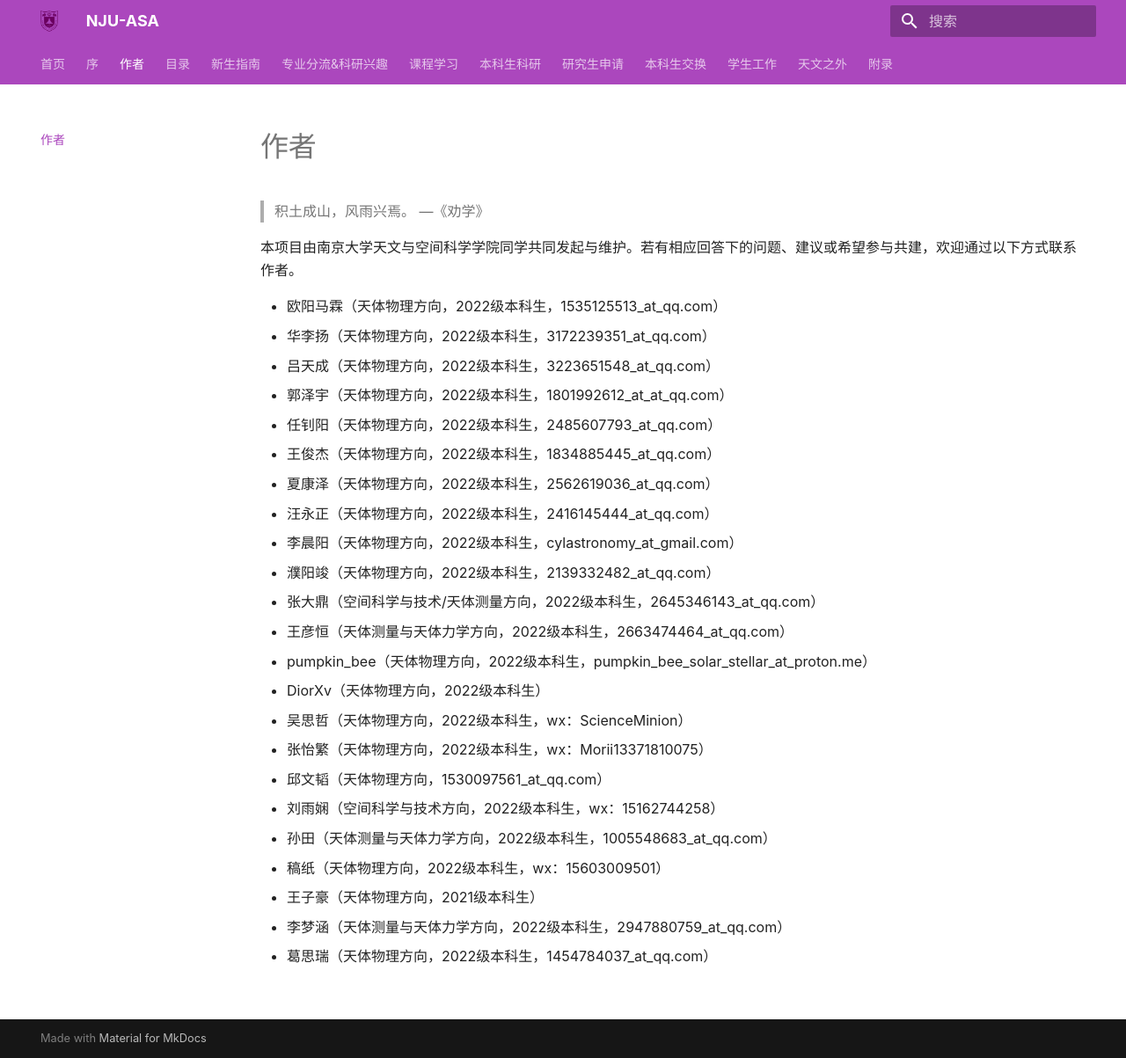
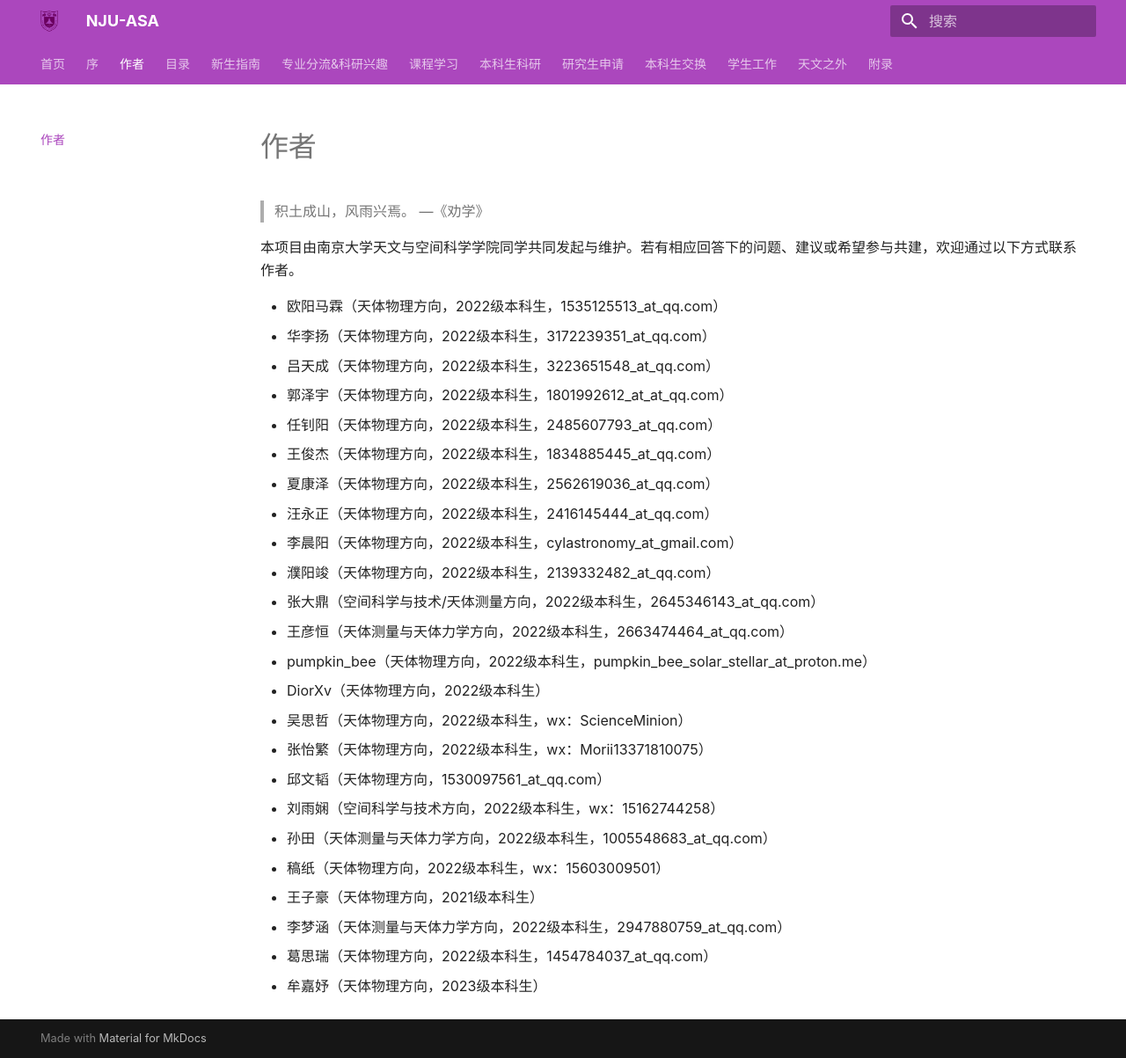
Before and after one commit to nju-astronomy/NJU-ASA, an MkDocs documentation site: the page built from docs/authors.md, in a window 1280 px wide and 1203 px high. Shown: the whole window at 88% size. Built offline with MkDocs 1.6.1 and Material for MkDocs 9.7.7, drawn with Linux system fonts in a browser that asks for light colours; some web fonts are replaced.

Commit message:
Add new author to authors.md

```diff
--- a/docs/authors.md
+++ b/docs/authors.md
@@ -25,3 +25,4 @@
 - 王子豪（天体物理方向，2021级本科生）
 - 李梦涵（天体测量与天体力学方向，2022级本科生，2947880759_at_qq.com）
 - 葛思瑞（天体物理方向，2022级本科生，1454784037_at_qq.com）
+- 牟嘉妤（天体物理方向，2023级本科生）
```
